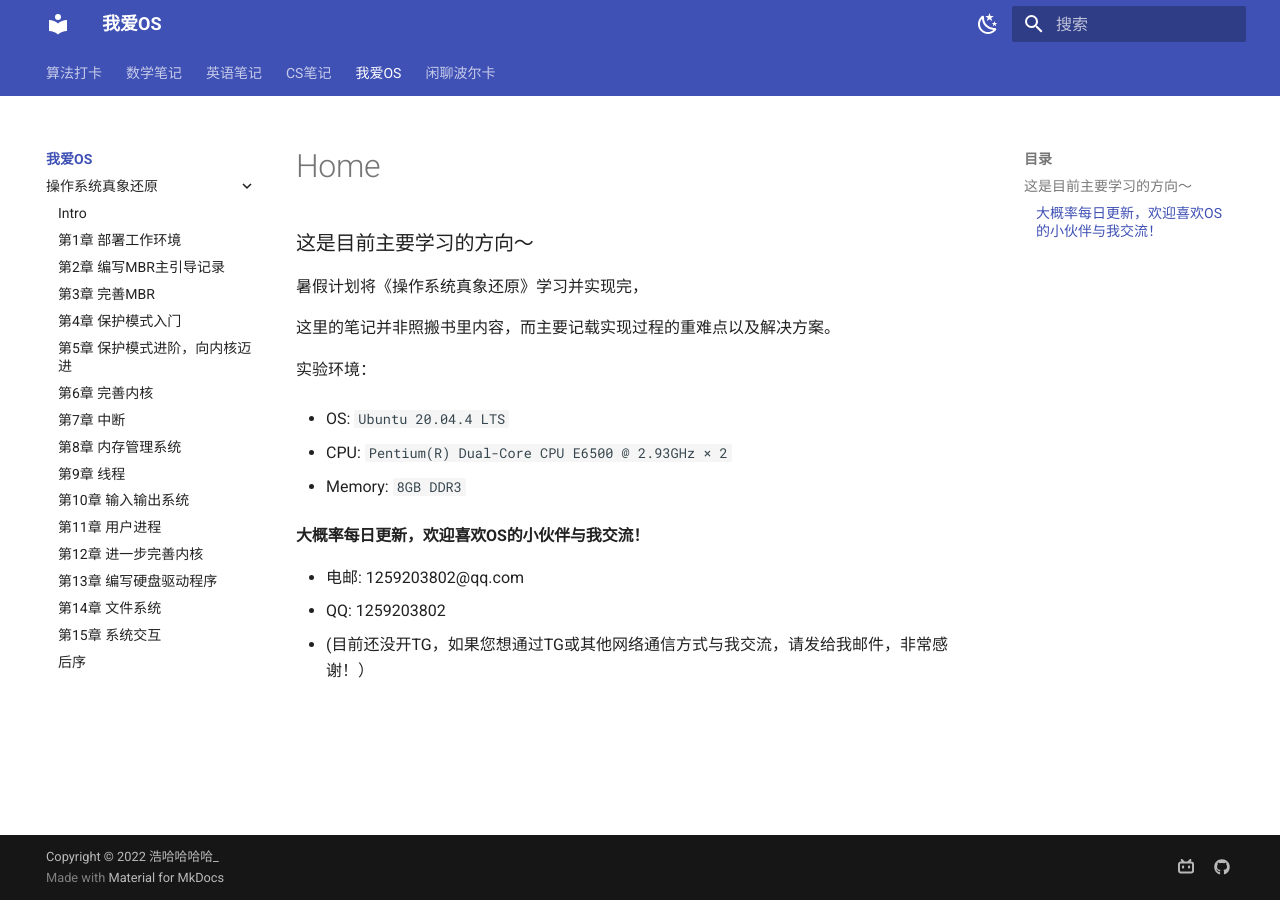
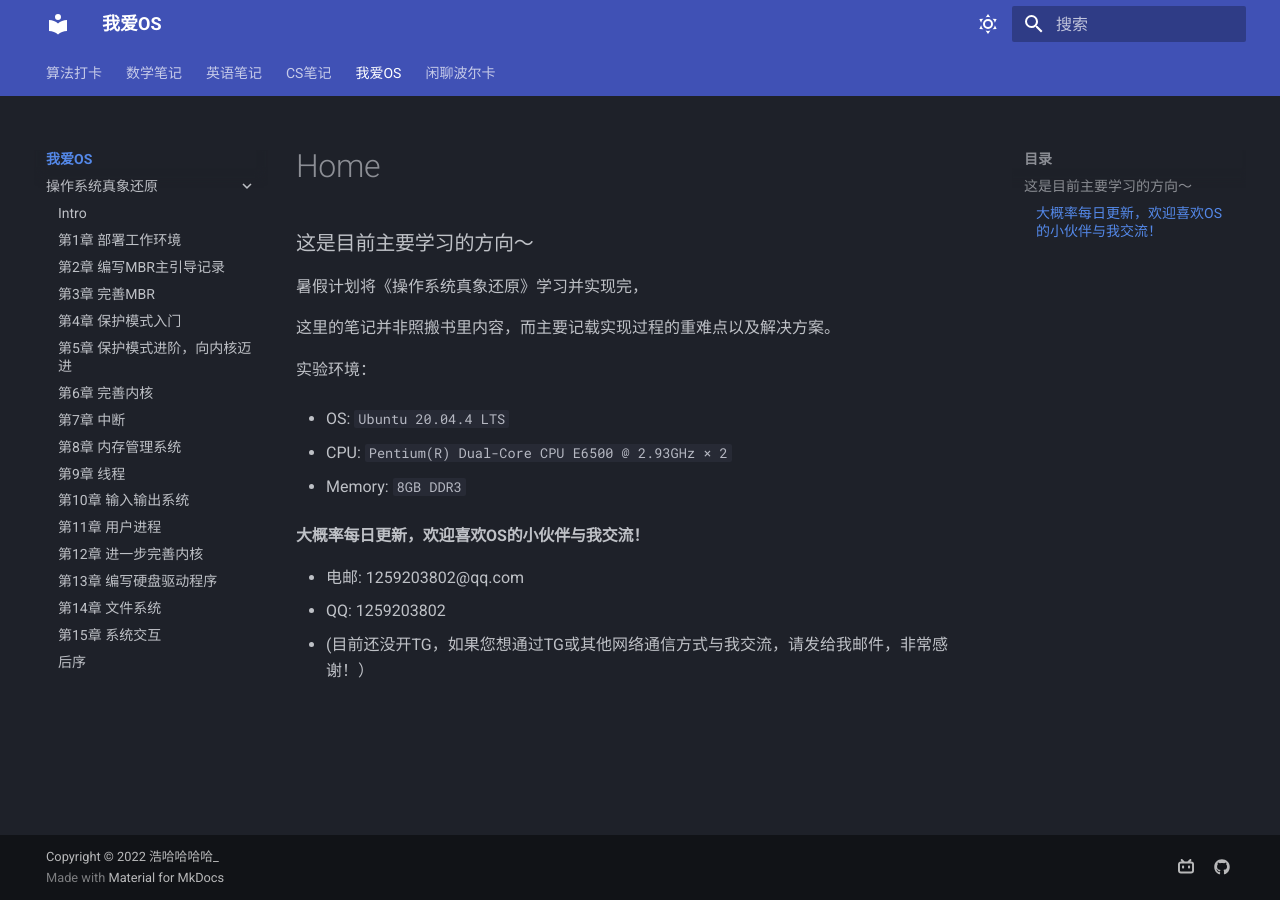
Before and after one commit to Haohahahaha/os, an MkDocs documentation site: the page built from docs/index.md, in a window 1280 px wide. Built offline with MkDocs 1.6.1 and Material for MkDocs 9.7.7, drawn with Linux system fonts in a browser that asks for light colours.

Commit message:
2022-07-03_20:32:35 update

```diff
--- a/mkdocs.yml
+++ b/mkdocs.yml
@@ -4,12 +4,6 @@ theme:
   icon:
     logo: material/library
   palette:
-    - scheme: default # 日间模式
-      primary: indigo # 上方的
-      accent: orange # 链接等可交互元件的高亮色
-      toggle:
-        icon: material/weather-night # 图标
-        name: 切换至夜间模式 # 鼠标悬浮提示
     - scheme: slate # 夜间模式
       primary: indigo
       accent: orange
```
